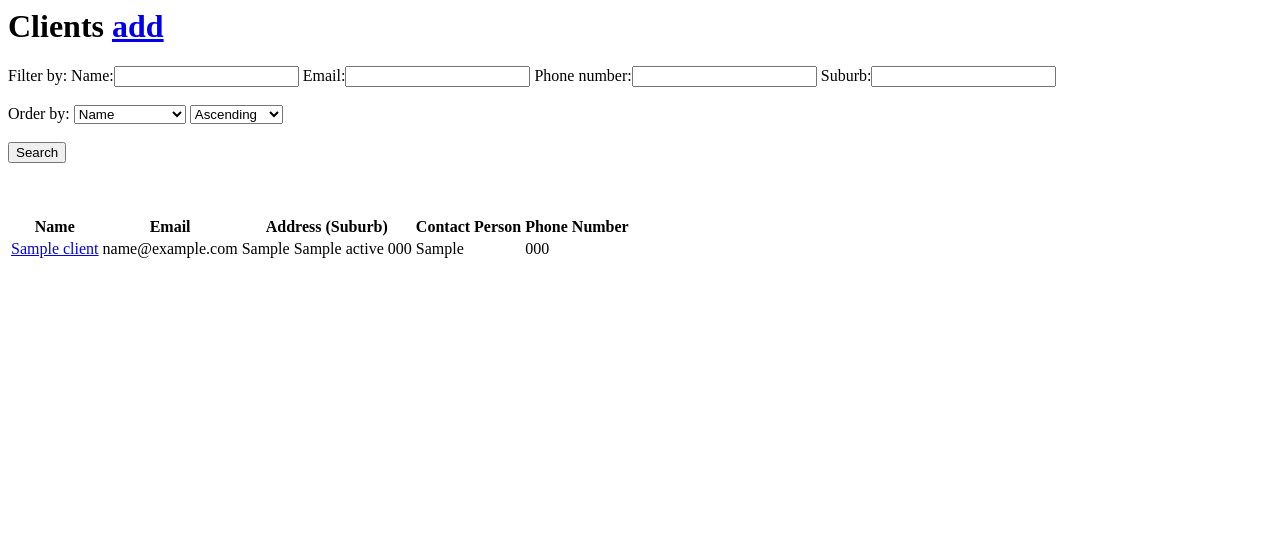
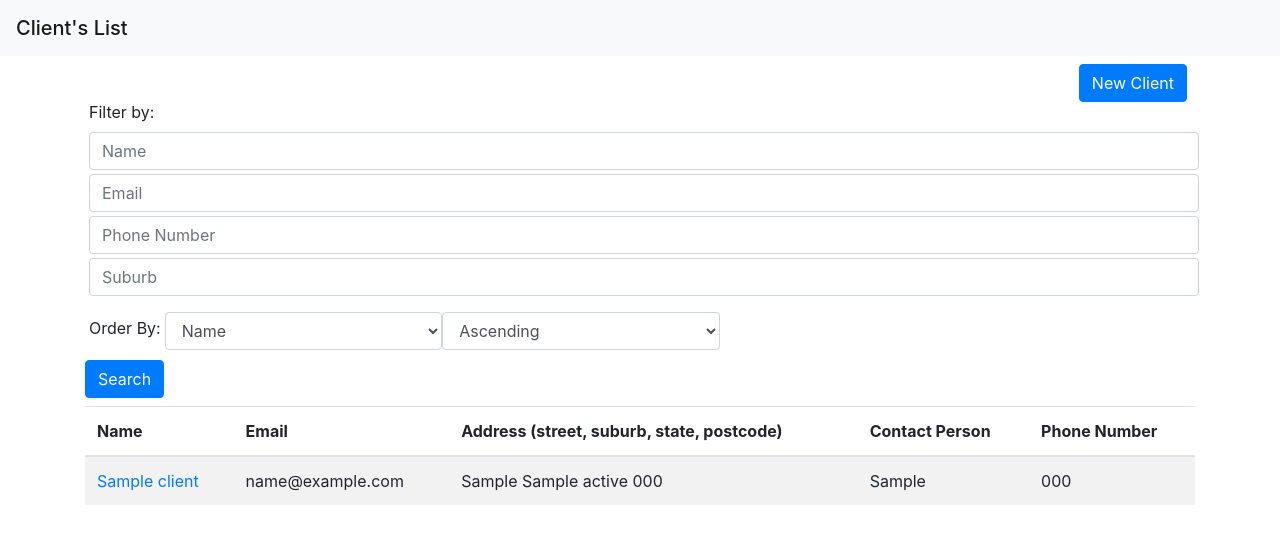
Before and after one commit to tagslyf/webtechit-python-test-6a60589b1281, a Django app: a page that uses python_test/client/templates/client/client_list.html in a window 1280 px wide. Shown: the top 544 px of the page. Run offline with Django 3.2, Linux system fonts and the light colour scheme; tables that the repository leaves empty hold one stand-in row (values such as "Sample post"); some libraries are stand-ins or nearby versions.

Commit message:
Update templates layout with bootstrap.

```diff
--- a/python_test/client/templates/client/client_list.html
+++ b/python_test/client/templates/client/client_list.html
@@ -1,32 +1,50 @@
-<h1>Clients <a  href="{% url "client-create" %}">add</a></h1>
+{% extends "client/base.html" %}
+
+{% block content %}
+    <nav class="navbar navbar-light bg-light">
+        <span class="navbar-brand mb-0 h1">Client's List</span>
+    </nav>
+    <div class="container">
+        <div class="p-2">
+            <a href="{% url "client-create" %}">
+                <button type="button" class="btn btn-primary float-right">New Client</button>
+            </a>
+        </div>
+        <br>
+        <div>
             <form method="GET">
-    Filter by:
-    {{ filter.form }}
-    <br><br>
-    Order by:
-    <select name="order_by">
-        <option value="name">Name</option>
-        <option value="email">Email Address</option>
-        <option value="suburb">Suburb</option>
-        <option value="phone_number">Phone Number</option>
+                <label class="m-1">Filter by:</label>
+                <div class="form-group">
+                    <input class="form-control m-1" type="text" placeholder="Name" name="name" value="{{ filter_by.name|default_if_none:"" }}">
+                    <input class="form-control m-1" type="text" placeholder="Email" name="email" value="{{ filter_by.email|default_if_none:"" }}">
+                    <input class="form-control m-1" type="text" placeholder="Phone Number" name="phone_number" value="{{ filter_by.phone_number|default_if_none:"" }}">
+                    <input class="form-control m-1" type="text" placeholder="Suburb" name="suburb" value="{{ filter_by.suburb|default_if_none:"" }}">
+                </div>
+                <label class="m-1 float-left">Order By: </label>
+                <select class="form-control w-25 float-left" name="order_by">
+                    <option value="name" {% if order_by == "name" %} selected {% endif %}>Name</option>
+                    <option value="email" {% if order_by == "email" %} selected {% endif %}>Email</option>
+                    <option value="phone_number" {% if order_by == "phone_number" %} selected {% endif %}>Phone Number</option>
+                    <option value="suburb" {% if order_by == "suburb" %} selected {% endif %}>Suburb</option>
                 </select>
-    <select name="ordering">
-        <option value="asc">Ascending</option>
-        <option value="des">Descending</option>
+                <select class="form-control w-25 float-left" name="ordering">
+                    <option value="asc" {% if ordering == "asc" %} selected {% endif %}>Ascending</option>
+                    <option value="des" {% if ordering == "des" %} selected {% endif %}>Descending</option>
                 </select>
                 <br><br>
-    <button type="submit">Search</button>
+                <div>
+                    <button type="submit" class="btn btn-primary">Search</button>
+                </div>
             </form>
-
-<br><br>
-<table>
+        </div>
+        <table class="table table-striped mt-2">
             <thead>
                 <tr>
-            <th>Name</th>
-            <th>Email</th>
-            <th>Address (Suburb)</th>
-            <th>Contact Person</th>
-            <th>Phone Number</th>
+                    <th scope="col">Name</th>
+                    <th scope="col">Email</th>
+                    <th scope="col">Address (street, suburb, state, postcode)</th>
+                    <th scope="col">Contact Person</th>
+                    <th scope="col">Phone Number</th>
                 </tr>
             </thead>
             <tbody>
@@ -46,3 +64,5 @@
                 {% endfor %}
             </tbody>
           </table>
+    </div>
+{% endblock  %}
```
Also changed, not shown: python_test/client/templates/client/client_detail.html (+50 -0 lines), python_test/client/templates/client/client_form.html (+26 -7 lines). Lines whose indentation alone changed are shown as unchanged.
